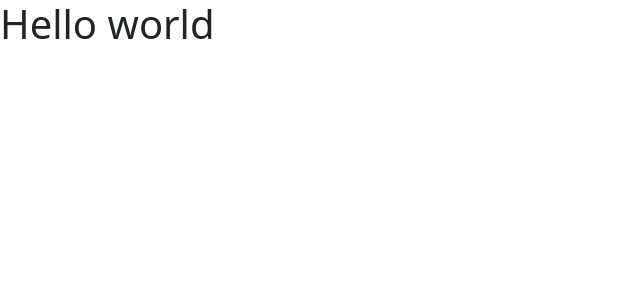
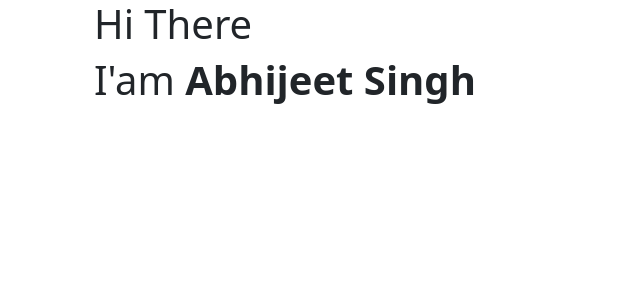
Before and after one commit to iamabhijeet2003/iamabhijeet, a React (Create React App) app: page / in a window 1280 px wide. Shown: the top 300 px of the page, without its empty margins (0-640 px from the left). Built offline with nearby package versions, Linux system fonts and the light colour scheme.

Commit message:
create Home component

```diff
--- a/src/App.js
+++ b/src/App.js
@@ -1,5 +1,6 @@
 import React, { useState, useEffect } from "react";
 import Preloader from "./components/Pre"
+import Home from "./components/Home/Home";
 import './App.css';
 import './style.css'
 import {
@@ -26,9 +27,9 @@ function App() {
     <Router>
      <Preloader  load={load} />
       <div className="App">
-        <h1>Hello world</h1>
 
         <Routes>
+          <Route path="/" element={<Home />} />
           <Route path="*" element={<Navigate to="/" />} />
         </Routes>
       </div>
--- /dev/null
+++ b/src/components/Home/Home.js
@@ -0,0 +1,27 @@
+import React from "react";
+import { Container, Row, Col} from "react-bootstrap";
+
+function Home(){
+    return(
+        <section>
+            <Container>
+                <Container>
+                    <Row>
+                        <Col>
+                            <h1>
+                               Hi There
+                            </h1>
+
+                            <h1>
+                                I'am
+                                <strong> Abhijeet Singh</strong>
+                            </h1>
+                        </Col>
+                    </Row>
+                </Container>
+            </Container>
+        </section>
+    )
+}
+
+export default Home;
```
